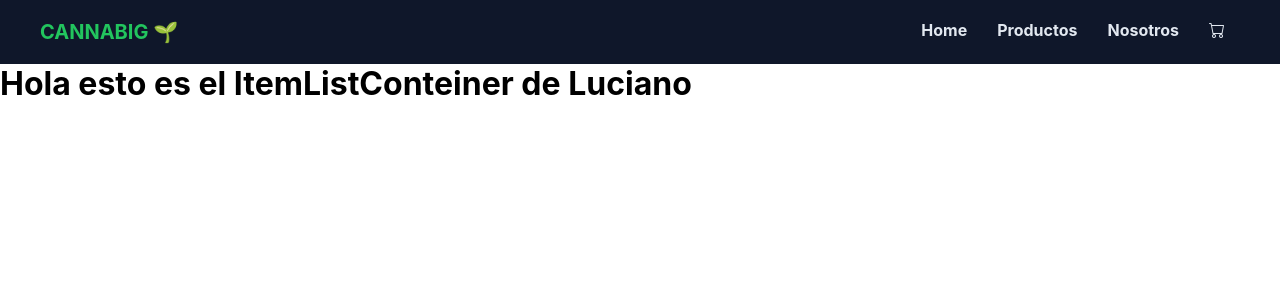
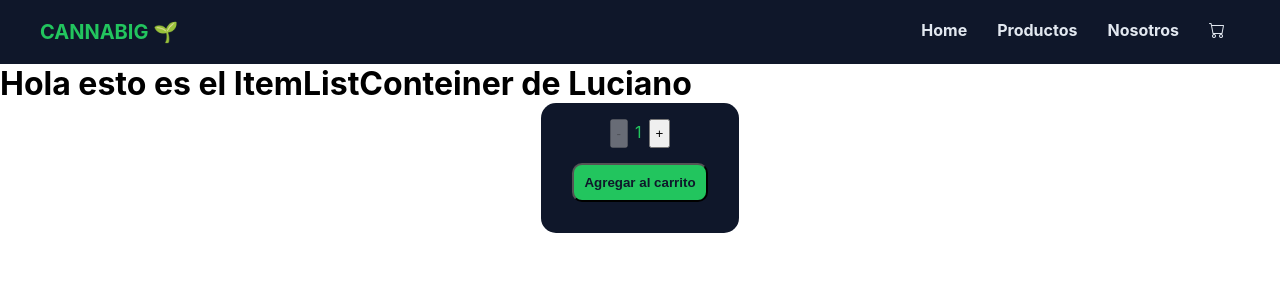
Before and after one commit to Luchovilla7/coder-app, a React (Create React App) app: page / in a window 1280 px wide. Shown: the top 300 px of the page. Built offline with nearby package versions, Linux system fonts and the light colour scheme.

Commit message:
count button

```diff
--- a/src/App.css
+++ b/src/App.css
@@ -50,3 +50,36 @@ ul {
   color: #22c55e;
   text-decoration: underline;
 }
+
+/*contador*/
+
+.counter{
+  width: fit-content;
+  background-color: #0f172a;
+  color: #22c55e;
+  margin: auto;
+  padding: 1rem;
+  text-align: center;
+  border-radius: 15px;
+}
+
+.counter button {
+  padding: 5px;
+  margin: 0px 7px;
+}
+
+.counter div button{
+  margin: 15px;
+  padding: 10px;
+  background-color: #22c55e;
+  color: #0f172a;
+  font-weight: 900;
+  border-radius: 10px;
+  cursor: pointer;
+}
+
+.counter div button:hover{
+  background-color: #0f172a;
+  color: #22c55e;
+  border: 1px solid #22c55e;
+}
--- a/src/App.js
+++ b/src/App.js
@@ -1,5 +1,5 @@
 import './App.css'
-import ItemListContainer from './components/itemListContainer';
+import ItemListContainer from './components/ItemListContainer';
 import NavBar from './components/NavBar'
 
 const App = () => {
--- /dev/null
+++ b/src/components/ItemCount.js
@@ -0,0 +1,33 @@
+import '../App.css';
+
+import React,{ useEffect, useState} from 'react';
+
+const ItemCount = ({ initial, stock, onAdd }) => {
+    const [count, setCount] = useState(parseInt(initial));
+
+    const decrease = () => {
+        setCount(count - 1);
+    }
+
+    const increase = () => {
+        setCount(count + 1);
+    }
+
+    useEffect(() => {
+        setCount(parseInt(initial));
+
+    }, [initial])
+
+    return(
+        <div className='counter'>
+            <button disabled={count <= 1} onClick={decrease}>-</button>
+            <span>{count}</span>
+            <button disabled={count >= stock} onClick={increase}>+</button>
+            <div>
+                <button disabled={stock <= 0} onClick={() => onAdd(count)}>Agregar al carrito</button>
+            </div>
+        </div>
+    );
+}
+
+export default ItemCount;
--- a/src/components/itemListContainer.js
+++ b/src/components/itemListContainer.js
@@ -1,8 +1,17 @@
 import React from "react";
+import ItemCount from "./ItemCount";
 
 const ItemListContainer = ({greeting}) => {
+
+    const onAdd = (quantity) => {
+        console.log(`Compraste ${quantity} unidades`);
+    }
+
     return(
-        <h1>{greeting}</h1>
+        <>
+            <h1>{greeting}</h1>
+            <ItemCount initial={1} stock={5} onAdd={onAdd}/>
+        </>
     )
 }
 
```
